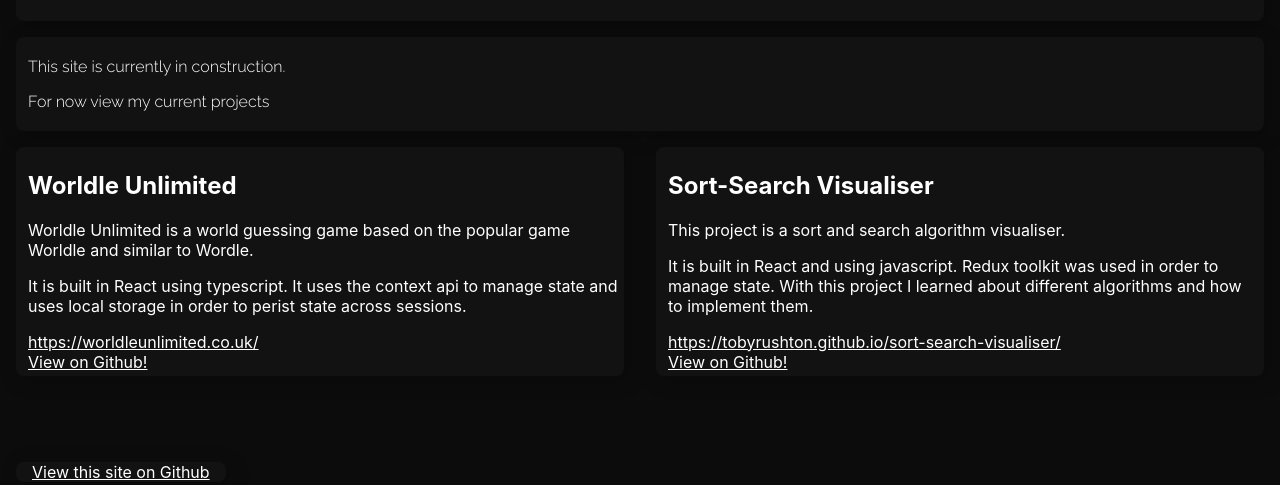
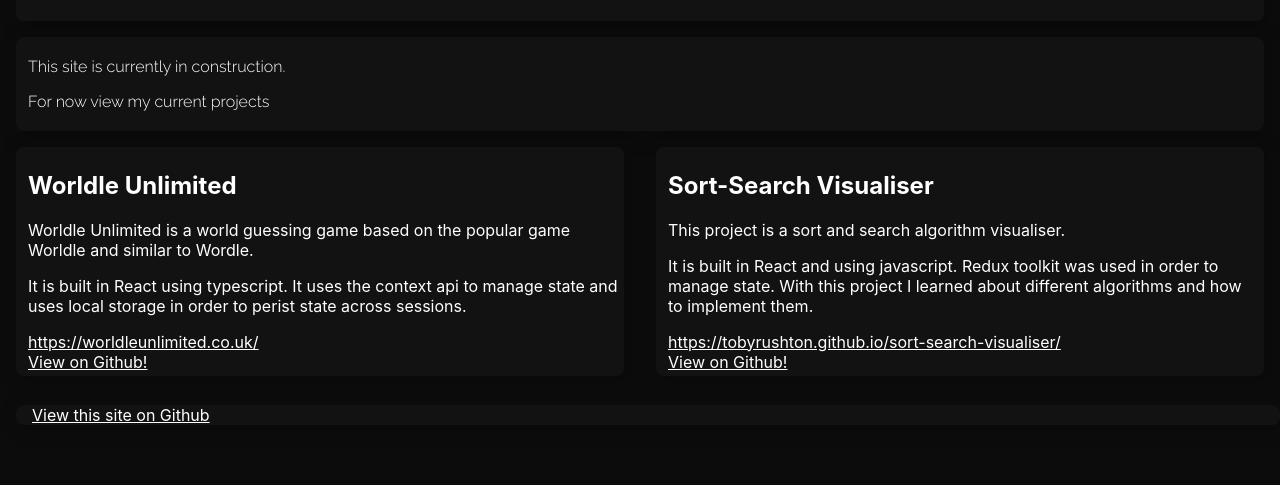
Before and after one commit to tobyrushton/tobyrushton.com, a Next.js app: page / in a window 1280 px wide. Shown: the part 315-800 px from the top of the page. Built offline with nearby package versions, Linux system fonts and the light colour scheme; no server answers.

Commit message:
styling update to overflow

```diff
--- a/styles/Home.module.css
+++ b/styles/Home.module.css
@@ -1,70 +1,70 @@
 @import url('https://fonts.googleapis.com/css2?family=Raleway:wght@300&display=swap');
 
-.wrapper{
-  background-color: #0C0C0C;
-  height:100%;
+.wrapper {
+    background-color: #0c0c0c;
+    height: 100%;
     width: 100%;
     position: absolute;
+    overflow-y: scroll;
 }
 
-
-.banner{
+.banner {
     position: relative;
     width: calc(100% - 2rem);
     margin-left: 1rem;
     color: white;
     margin-top: 1rem;
-  background-color:#121212;
+    background-color: #121212;
 }
 
-.round{
-  border-radius: .5rem;
+.round {
+    border-radius: 0.5rem;
 }
 
-.raleway{
+.raleway {
     font-family: 'Raleway', sans-serif;
 }
 
-.shadow{
+.shadow {
     box-shadow: 4px 4px 20px 0 rgba(0, 0, 0, 0.25);
 }
 
-.textBox{
-  padding: .25rem;
-  margin-left: .5rem;
+.textBox {
+    padding: 0.25rem;
+    margin-left: 0.5rem;
 }
 
-.header{
+.header {
     height: 20rem;
 }
 
-.article{
+.article {
     position: relative;
     width: calc(50% - 2rem);
     margin: 1rem;
     color: white;
-  background-color:#121212;
+    background-color: #121212;
     display: inline-block;
 }
 
-.footer{
-  position: absolute;
-  bottom: .2rem;
+.footer {
+    position: relative;
+    bottom: 0.2rem;
     padding-left: 1rem;
     padding-right: 1rem;
     width: auto;
 }
 
-@media screen and (max-width:600px){
-  .header{
+@media screen and (max-width: 600px) {
+    .header {
         height: 7rem;
     }
-  .article{
+    .article {
         width: calc(100% - 2rem);
         display: block;
     }
 
-  .footer{
+    .footer {
         display: flex;
         justify-content: center;
         align-items: center;
```
Lines whose indentation alone changed are shown as unchanged.
